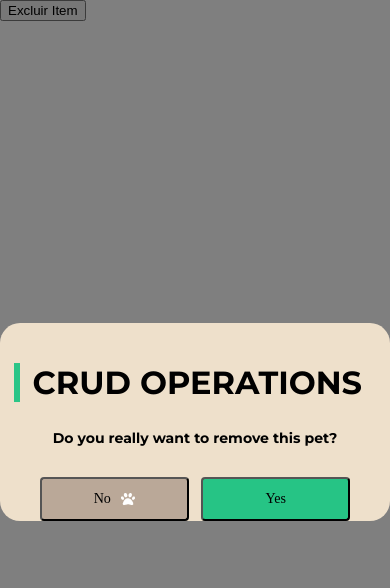
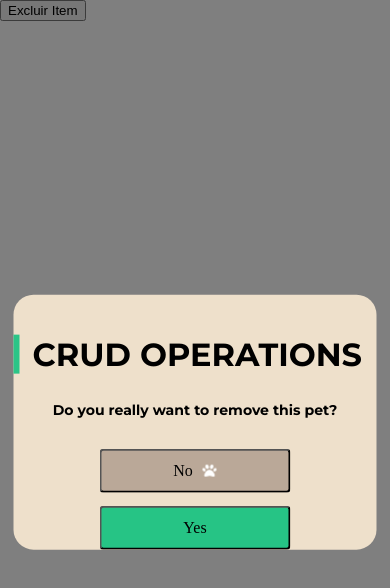
Before and after one commit to BlueTeam-2challenge/2challenge-front, a React (Vite) app: page / in a window 390 px wide. Both pictures are taken after a click on the button "Excluir Item". Shown: the top 588 px of the page. Built offline with nearby package versions, Linux system fonts and the light colour scheme.

Commit message:
fix (modal remove) fixing the responsivity from the modal

```diff
--- a/src/components/modalRemove/ModalRemove.css
+++ b/src/components/modalRemove/ModalRemove.css
@@ -75,15 +75,35 @@
 
 @media (max-width: 767px) {
     .container-modal {
-        width: 100%;
+        width: auto;
         height: auto;
+        max-height: 100vh;
     }
 
     .text-modal {
         font-size: 0.8rem;
+        flex-wrap: wrap;
+        width: auto;
+        flex-direction: column;
+        align-items: center;
+    }
+
+    .subtitle {
+        flex-wrap: wrap;
+        display: flex;
+        flex-direction: column;
+        align-items: center;
     }
 
     .btn-modal {
         font-size: 1.5rem;
+        flex-wrap: wrap;
+        display: flex;
+        flex-direction: column;
+        align-items: center;
+    }
+
+    #model-btn {
+        font-size: 1rem;
     }
 }
```
